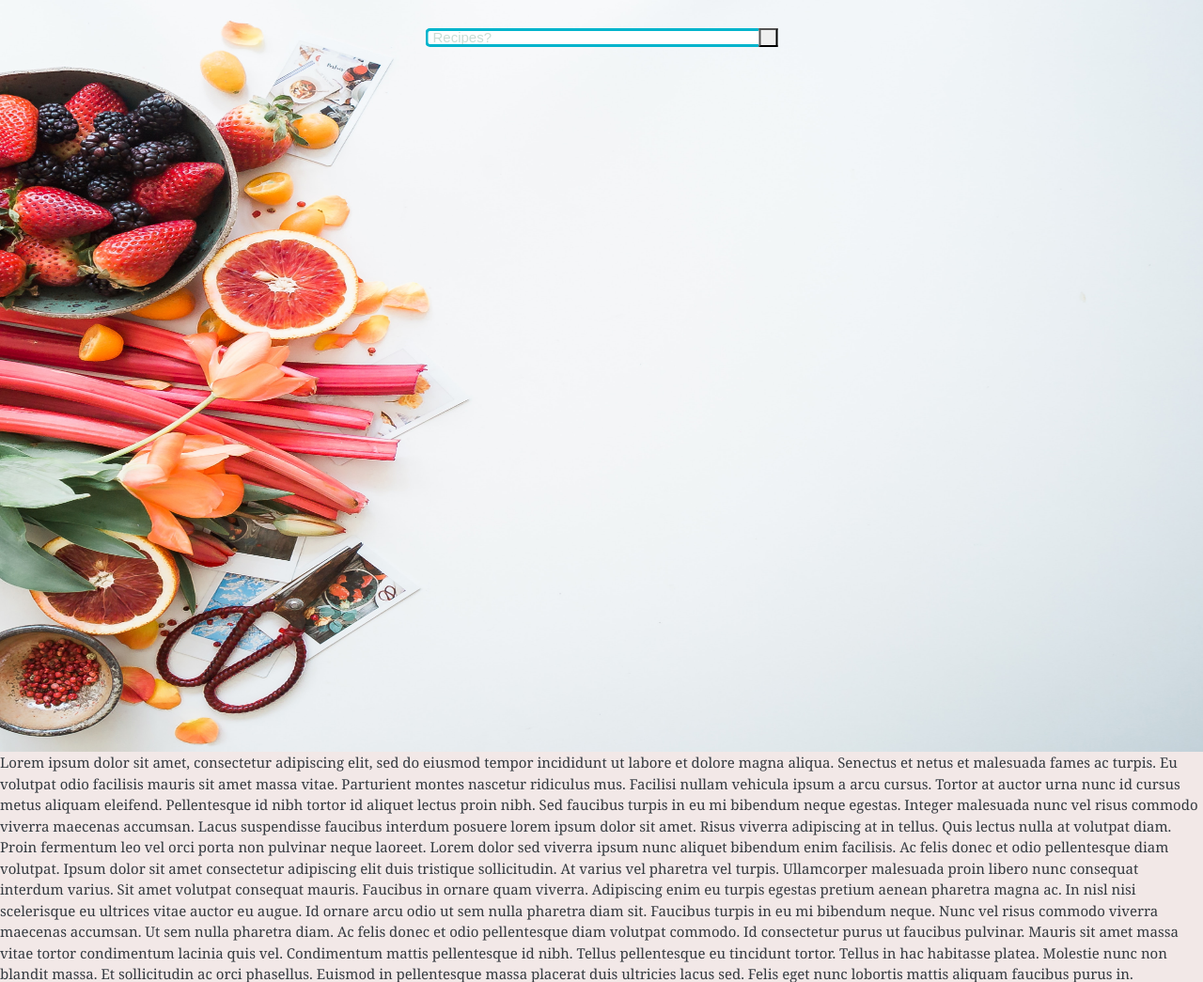
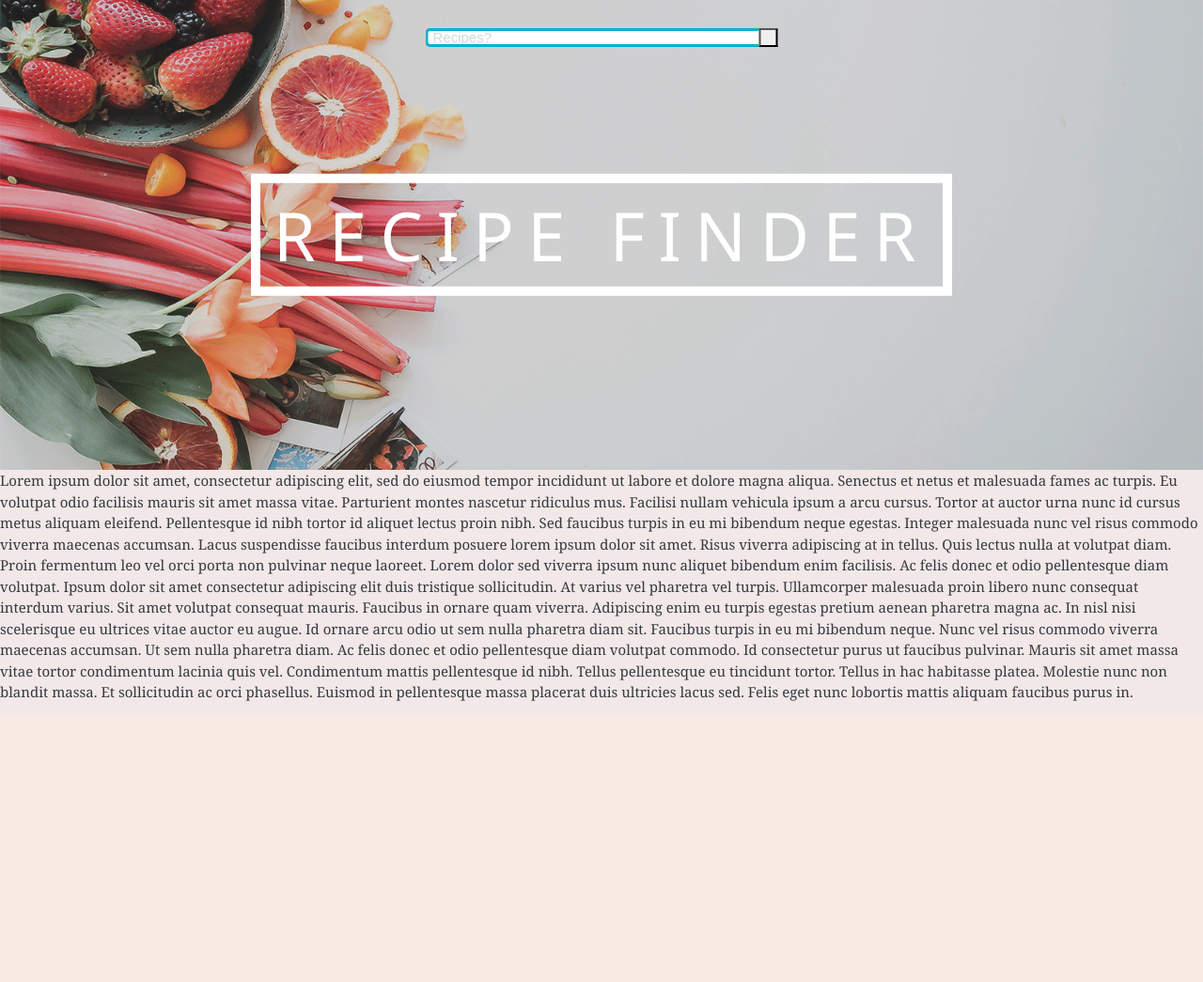
Before and after one commit to galkochris/recipe, a Flask app: page / in a window 1280 px wide. Shown: the part 80-1125 px from the top of the page at 94% size. After the commit the page ends 826 px from the top, so only its background shows below. Run offline with Flask 2, Linux system fonts and the light colour scheme; some libraries are stand-ins or nearby versions.

Commit message:
Changed header image + added logo text

```diff
--- a/static/style.css
+++ b/static/style.css
@@ -98,21 +98,30 @@ header {
 }
 
 
-
-h1 {
-  padding-top: -100px;
+.hero-image {
+  position: relative;
+  height: 500px;
+  background: url(/static/img/2.png) no-repeat center;
+  background-size: cover;
 }
 
 .container {
-  margin-left: -100px;
-  position: static;
+  position: absolute;
+  top: 50%;
+  left: 50%;
+  transform: translate(-50%, -50%);
+  text-align: center;
+  color: white;
+  font-weight: 700;
+  text-transform: uppercase;
 }
 
-.banner {
-  position: absolute;
-  left: 0;
-  top: 50%;
-  width: 100%;
-  text-align: center;
-  font-size: 4em;
+.container h1{
+  font-size: 72px;
+  letter-spacing: 0.2em;
 }
+
+.container h1 span {
+  border: 10px solid white;
+  padding: 6px 14px;
+}
--- a/templates/index.html
+++ b/templates/index.html
@@ -3,10 +3,13 @@
 
 {% include 'partials/navbar.html' %}
 
-<div class="container">
-<!-- <div class="banner"><h1>Recipes</h1></div> -->
-    <div class="img1"><img src="/static/img/1.jpg" alt="header" height="800px" width="1400px"></div>
+<div class="hero-image">
+ <div class="container">
+     <h1><span>Recipe Finder</span></h1>
+
+ </div>
 </div>
+
 
 
 <p> Lorem ipsum dolor sit amet, consectetur adipiscing elit, sed do eiusmod tempor incididunt ut labore et dolore magna aliqua. Senectus et netus et malesuada fames ac turpis. Eu volutpat odio facilisis mauris sit amet massa vitae. Parturient montes nascetur ridiculus mus. Facilisi nullam vehicula ipsum a arcu cursus. Tortor at auctor urna nunc id cursus metus aliquam eleifend. Pellentesque id nibh tortor id aliquet lectus proin nibh. Sed faucibus turpis in eu mi bibendum neque egestas. Integer malesuada nunc vel risus commodo viverra maecenas accumsan. Lacus suspendisse faucibus interdum posuere lorem ipsum dolor sit amet.
```
Also changed, not shown: static/img/2.png (added), 15 other files.
